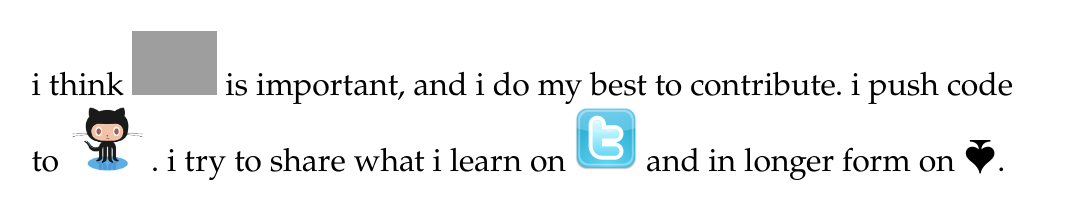
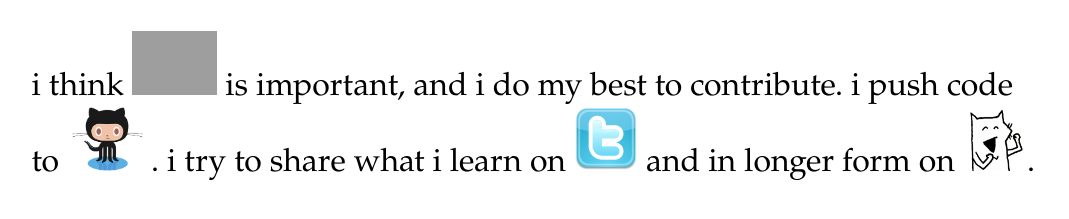
Before and after one commit to phinze/phinze.com, a Jekyll site: the page index.html, which Jekyll copies as it is, in a window 1280 px wide. Shown: the part 504-723 px from the top of the page, without its empty margins (103-1172 px from the left). Built offline with Jekyll 4.4.1, drawn with Linux system fonts in a browser that asks for light colours; nearby versions of some CDN libraries; grey boxes are pictures that could not be loaded.

Commit message:
new blorgh

```diff
--- a/index.html
+++ b/index.html
@@ -23,7 +23,7 @@
       is important, and i do my best to contribute.
       i push code to <a href="https://github.com/phinze"><img src="img/github.gif" title="github" /></a>.
       i try to share what i learn on <a href="https://twitter.com/phinze"><img src="img/twitter.png" title="twitter" /></a>
-      and in longer form on <a href="http://writeheavy.com"><code class="writeheavy" title="my blog">&#9824;</code></a>.
+      and in longer form on <a href="https://phinze.github.io"><img src="favicon.png" title="my blog" /></a>.
     </p>
   </div>
 </body>
```
Also changed, not shown: favicon.png (added).
